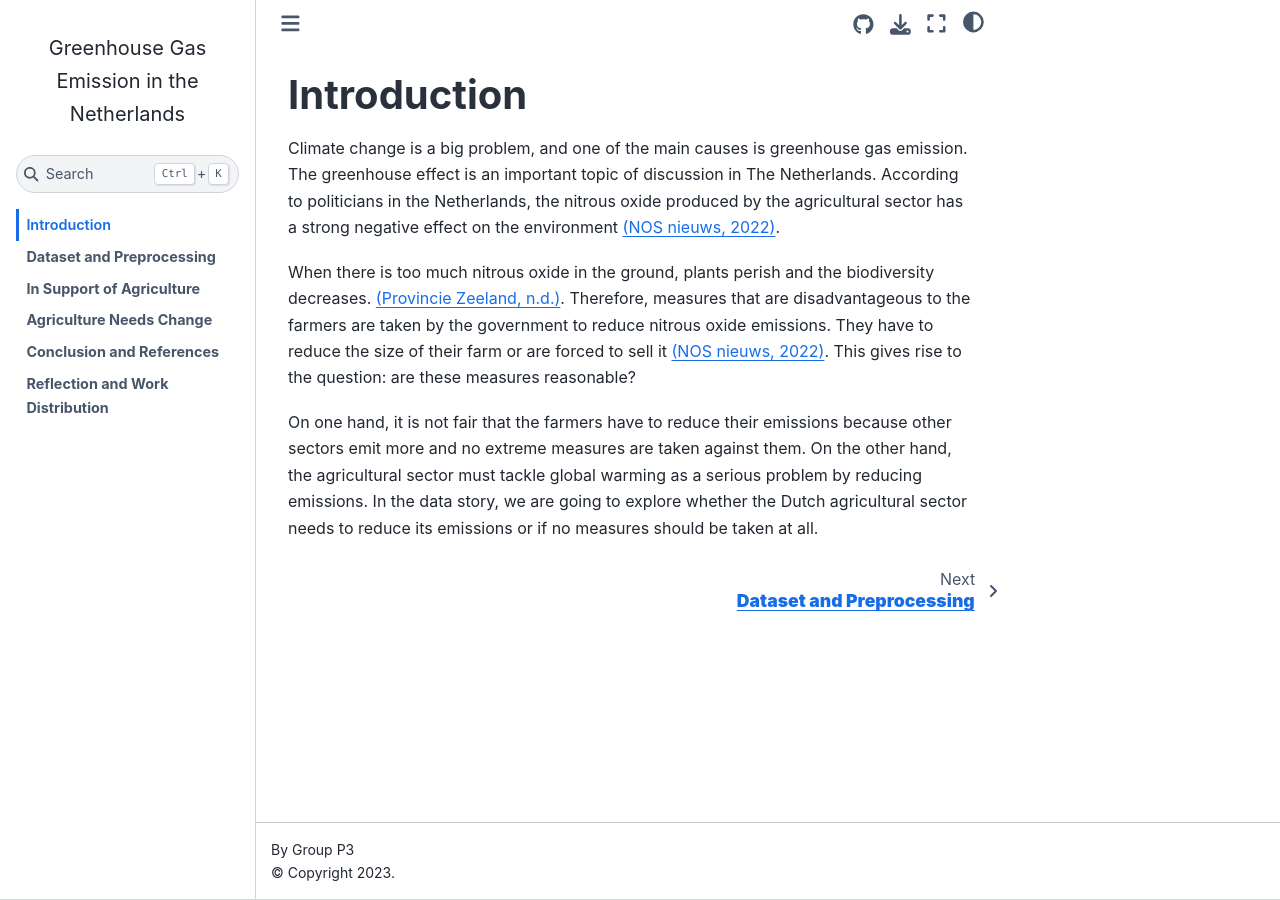
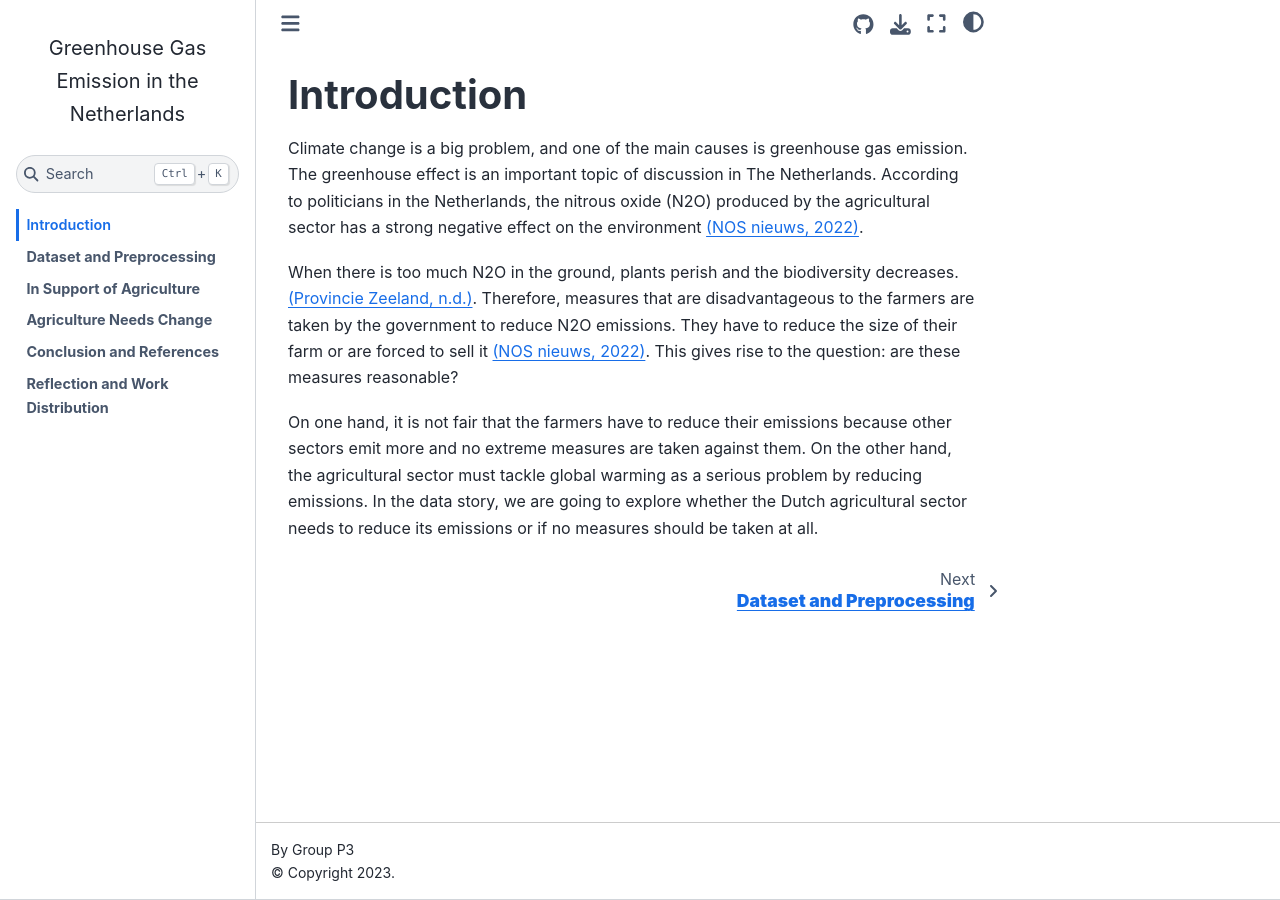
Before and after one commit to ross-geurts/infovis, a Jupyter Book: the page built from docs/home.md, in a window 1280 px wide. Built offline with Jupyter Book 1.0.4 settings and Sphinx 7.4.7 and the Sphinx Book theme 1.1.4, drawn with Linux system fonts in a browser that asks for light colours; comment, search, counter and statistics services are not loaded.

Commit message:
nitrous oxide to n2o

```diff
--- a/docs/home.md
+++ b/docs/home.md
@@ -1,6 +1,6 @@
 # **Introduction**
-Climate change is a big problem, and one of the main causes is greenhouse gas emission. The greenhouse effect is an important topic of discussion in The Netherlands. According to politicians in the Netherlands, the nitrous oxide produced by the agricultural sector has a strong negative effect on the environment [(NOS nieuws, 2022)](https://nos.nl/collectie/13901/artikel/2432120-kabinet-neemt-vandaag-stikstofbesluit-met-grote-gevolgen-voor-boeren).
+Climate change is a big problem, and one of the main causes is greenhouse gas emission. The greenhouse effect is an important topic of discussion in The Netherlands. According to politicians in the Netherlands, the nitrous oxide (N2O) produced by the agricultural sector has a strong negative effect on the environment [(NOS nieuws, 2022)](https://nos.nl/collectie/13901/artikel/2432120-kabinet-neemt-vandaag-stikstofbesluit-met-grote-gevolgen-voor-boeren).
 
-When there is too much nitrous oxide in the ground, plants perish and the biodiversity decreases. [(Provincie Zeeland, n.d.)](https://www.zeeland.nl/onderwerpen/natuur-en-landschap/aanpak-stikstof/waarom-stikstof-een-probleem ). Therefore, measures that are disadvantageous to the farmers are taken by the government to reduce nitrous oxide emissions. They have to reduce the size of their farm or are forced to sell it [(NOS nieuws, 2022)](https://nos.nl/artikel/2431254-uitstoot-stikstof-moet-in-sommige-gebieden-met-70-tot-80-procent-omlaag). This gives rise to the question: are these measures reasonable?
+When there is too much N2O in the ground, plants perish and the biodiversity decreases. [(Provincie Zeeland, n.d.)](https://www.zeeland.nl/onderwerpen/natuur-en-landschap/aanpak-stikstof/waarom-stikstof-een-probleem ). Therefore, measures that are disadvantageous to the farmers are taken by the government to reduce N2O emissions. They have to reduce the size of their farm or are forced to sell it [(NOS nieuws, 2022)](https://nos.nl/artikel/2431254-uitstoot-stikstof-moet-in-sommige-gebieden-met-70-tot-80-procent-omlaag). This gives rise to the question: are these measures reasonable?
 
 On one hand, it is not fair that the farmers have to reduce their emissions because other sectors emit more and no extreme measures are taken against them. On the other hand, the agricultural sector must tackle global warming as a serious problem by reducing emissions. In the data story, we are going to explore whether the Dutch agricultural sector needs to reduce its emissions or if no measures should be taken at all.
```
Also changed, not shown: docs/reflection.md (+1 -1 lines), docs/arguments_for.ipynb, docs/conclusion.md (line endings or trailing spaces), 14 other files.
